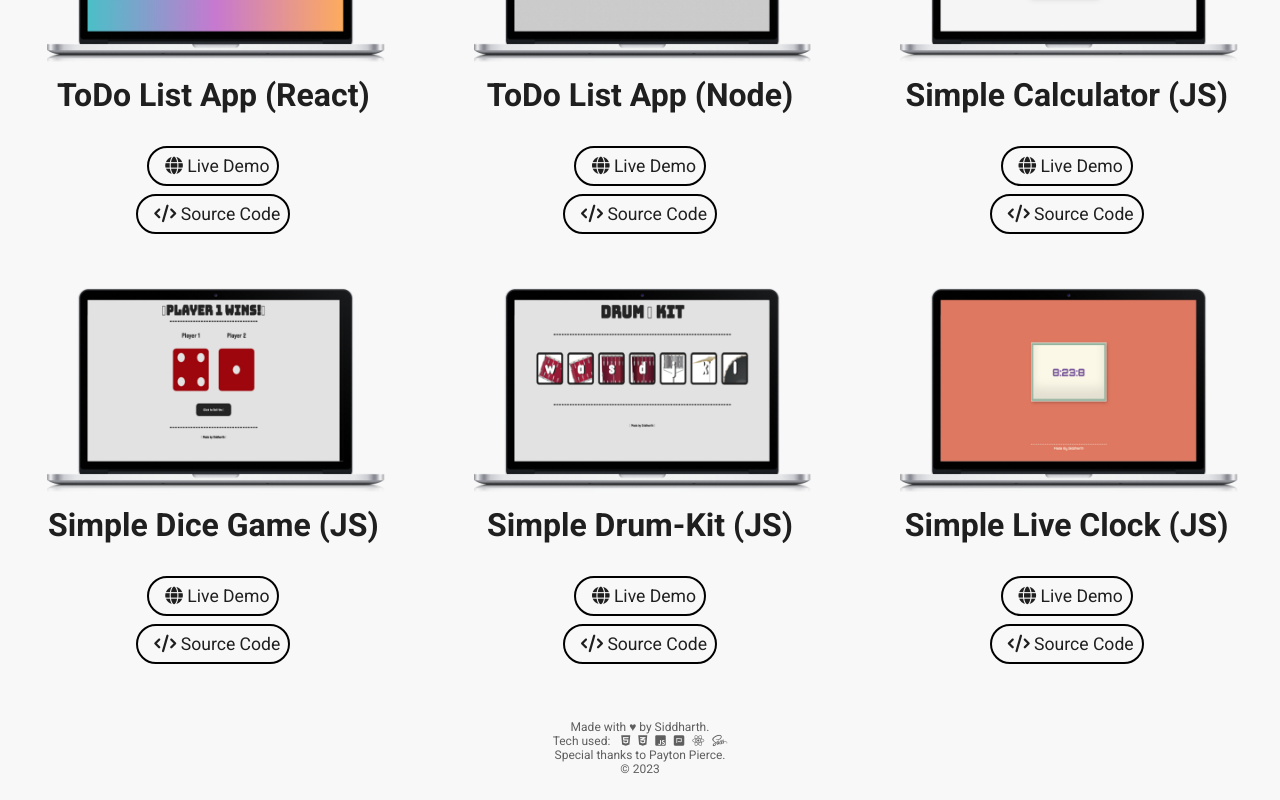
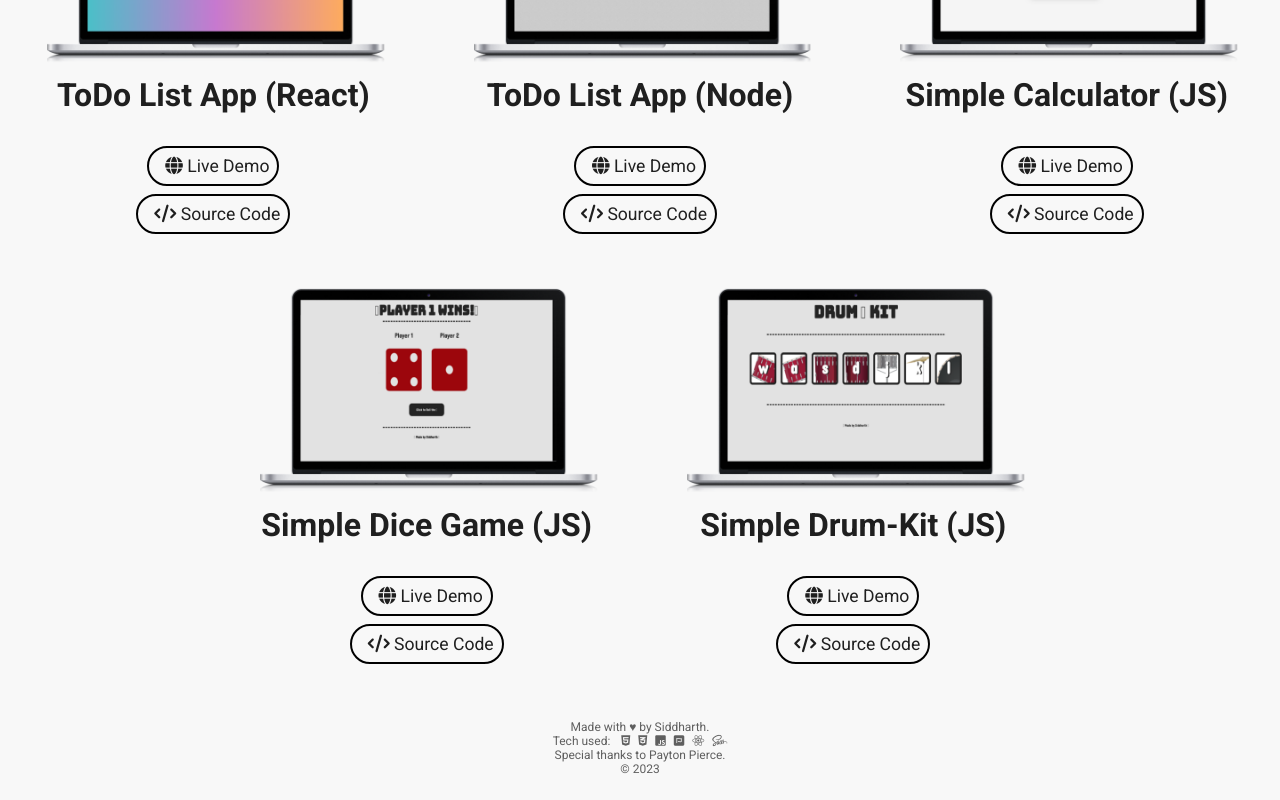
Before and after one commit to Sidc29/my-portfolio-site, a React (Create React App) app: page /portfolio in a window 1280 px wide. Shown: the part 651-1451 px from the top of the page. Built offline with nearby package versions, Linux system fonts and the light colour scheme; the HTML template or start-up script is replaced by a standard one.

Commit message:
remove a project

```diff
--- a/src/info/Info.js
+++ b/src/info/Info.js
@@ -7,7 +7,6 @@ import mock5 from "../img/mock5.png"
 import mock6 from "../img/mock6.png"
 import mock7 from "../img/mock7.png"
 import mock8 from "../img/mock8.png"
-import mock9 from "../img/mock9.png"
 
 export let colors = ["rgb(230, 194, 137)", "rgb(233, 180, 241)"];
 
@@ -171,11 +170,5 @@ export const info = {
             source: "https://github.com/Sidc29/drum-kit-JS",
             image: mock8
         },
-        {
-            title: "Simple Live Clock (JS)",
-            live: "https://sidc29.github.io/Live-clock-JS/",
-            source: "https://github.com/Sidc29/Live-clock-JS",
-            image: mock9
-        },
     ]
 }
```
Also changed, not shown: src/img/mock9.png (deleted).
